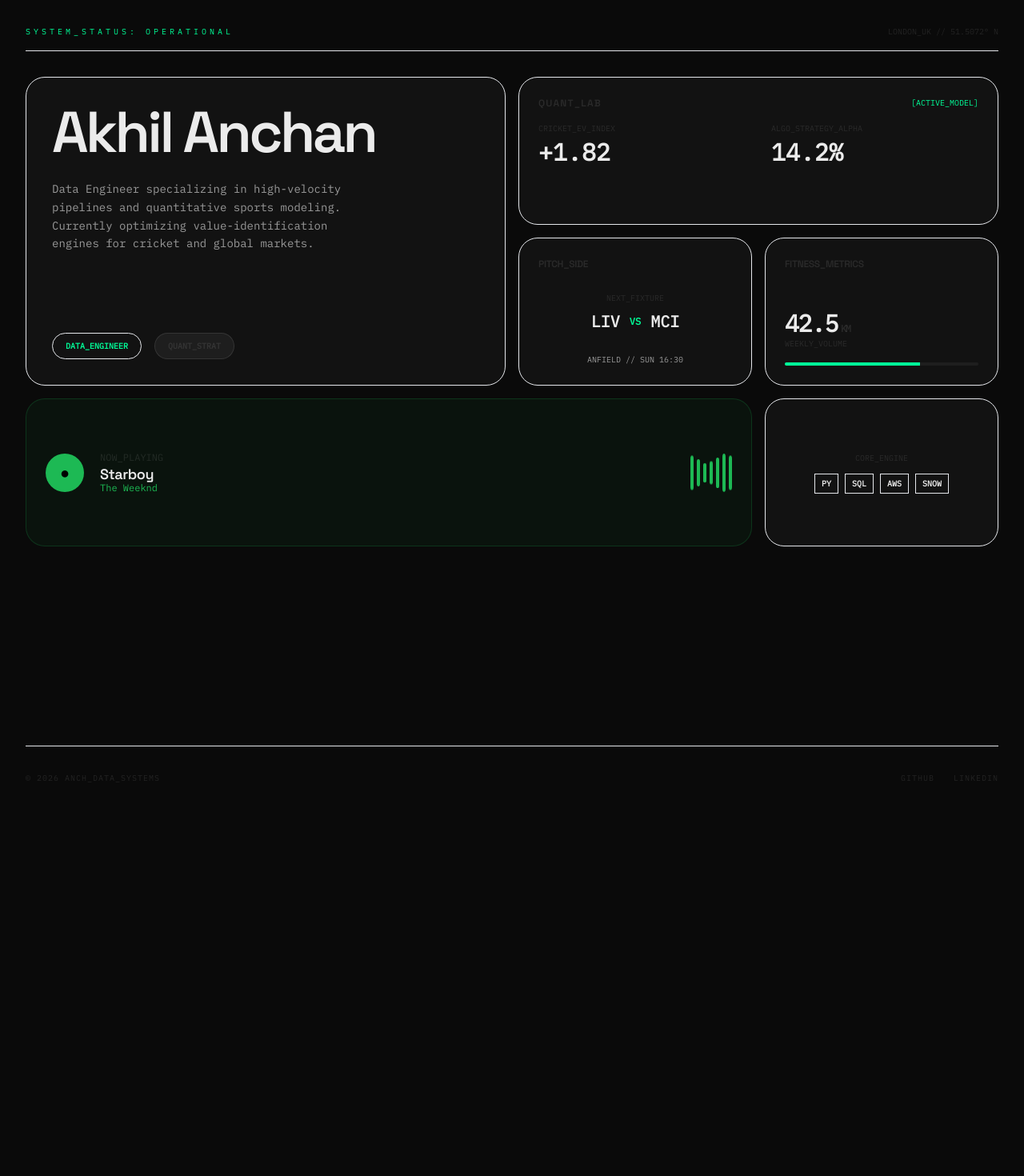
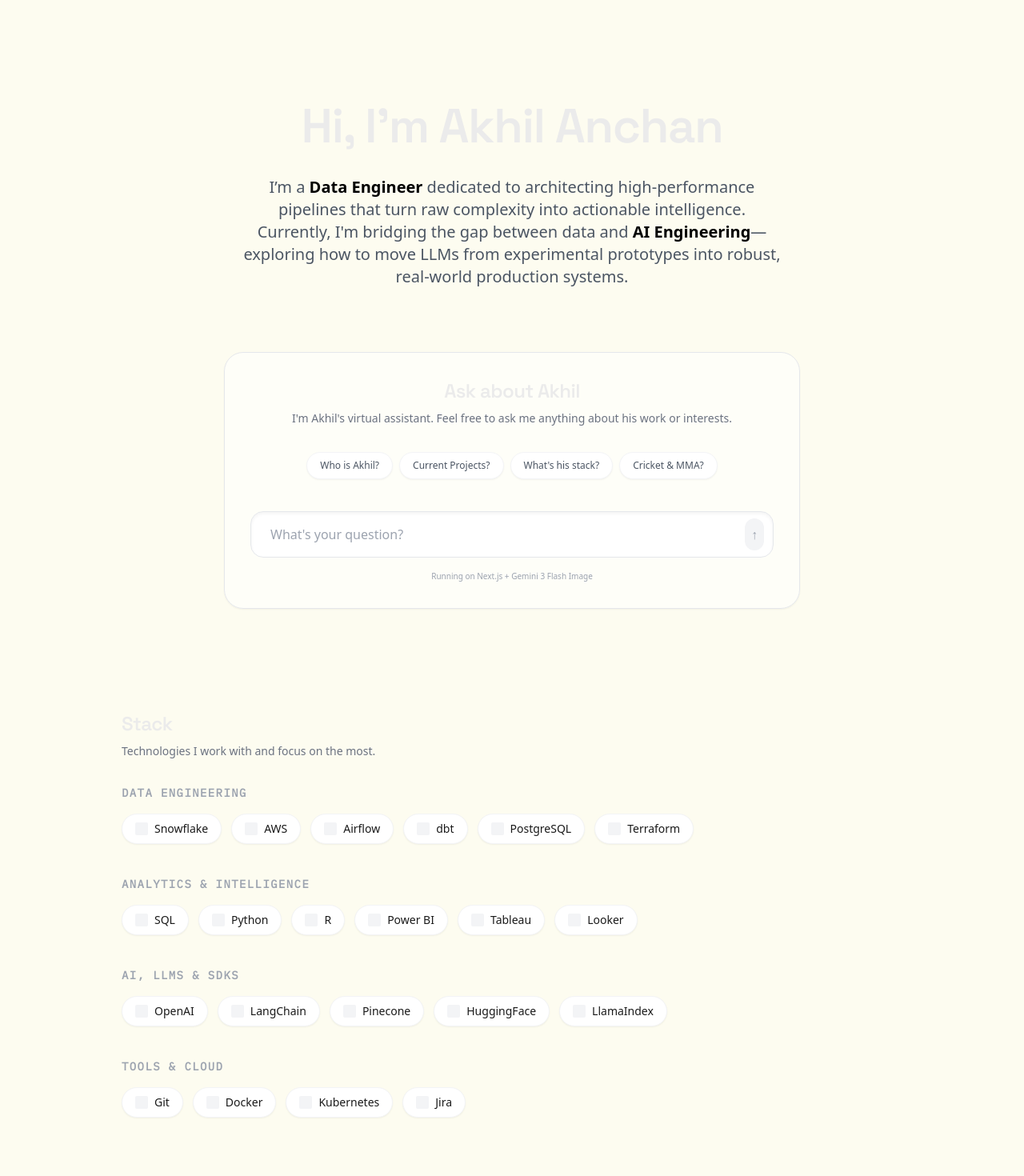
Before and after one commit to anchan26/data-portfolio, a React (Vite) app: page / in a window 1280 px wide. Shown: the top 1470 px of the page at 80% size. Before the commit the page ends 1012 px from the top, so only its background shows below. Built offline with nearby package versions, Linux system fonts and the light colour scheme.

Commit message:
changing again

```diff
--- a/src/App.tsx
+++ b/src/App.tsx
@@ -1,170 +1,140 @@
 import { useState, useEffect } from 'react';
 import { motion, AnimatePresence } from 'framer-motion';
 
-// --- HACKER TEXT COMPONENT ---
-const ScrambleText = ({ text }: { text: string }) => {
-  const [display, setDisplay] = useState(text);
-  const chars = "!@#$%^&*()_+NK67";
-
-  useEffect(() => {
-    let iteration = 0;
-    const interval = setInterval(() => {
-      setDisplay(text.split("").map((letter, index) => {
-        if (letter === " " || index < iteration) return text[index];
-        return chars[Math.floor(Math.random() * chars.length)];
-      }).join(""));
-      if (iteration >= text.length) clearInterval(interval);
-      iteration += 1 / 3;
-    }, 30);
-    return () => clearInterval(interval);
-  }, [text]);
-
-  return <span>{display}</span>;
+// --- STACK DATA ---
+const stack = {
+  dataEngineering: ['Snowflake', 'AWS', 'Airflow', 'dbt', 'PostgreSQL', 'Terraform'],
+  analytics: ['SQL', 'Python', 'R', 'Power BI', 'Tableau', 'Looker'],
+  aiAndLLMs: ['OpenAI', 'LangChain', 'Pinecone', 'HuggingFace', 'LlamaIndex'],
+  tools: ['Git', 'Docker', 'Kubernetes', 'Jira']
 };
 
-export default function Dashboard() {
+export default function PersonalWebsite() {
+  const [chatInput, setChatInput] = useState("");
+
   return (
-    <div className="min-h-screen bg-[#0a0a0a] text-foreground p-4 md:p-8 font-mono">
+    <div className="min-h-screen bg-[#FDFCF0] text-[#1a1a1a] font-sans selection:bg-primary/20">
 
-      {/* HEADER INFO */}
-      <div className="max-w-7xl mx-auto mb-8 flex justify-between items-end border-b border-subtle/20 pb-4">
-        <div className="text-[10px] text-primary tracking-[0.4em] uppercase">System_Status: Operational</div>
-        <div className="text-[10px] text-subtle uppercase">London_UK // 51.5072° N</div>
-      </div>
+      {/* 1. HERO SECTION */}
+      <section className="max-w-4xl mx-auto pt-32 pb-20 px-6 text-center">
+        <motion.h1
+          initial={{ opacity: 0, y: 20 }} animate={{ opacity: 1, y: 0 }}
+          className="text-5xl md:text-6xl font-bold tracking-tight mb-8"
+        >
+          Hi, I'm Akhil Anchan
+        </motion.h1>
+        <motion.p
+          initial={{ opacity: 0 }} animate={{ opacity: 1 }} transition={{ delay: 0.2 }}
+          className="text-lg md:text-xl text-gray-600 leading-relaxed max-w-2xl mx-auto"
+        >
+          I’m a <span className="text-black font-semibold">Data Engineer</span> dedicated to architecting high-performance pipelines that turn raw complexity into actionable intelligence.
+          Currently, I'm bridging the gap between data and <span className="text-black font-semibold">AI Engineering</span>—exploring how to move LLMs from experimental prototypes into robust, real-world production systems.
+        </motion.p>
+      </section>
 
-      {/* --- BENTO GRID START --- */}
-      <div className="max-w-7xl mx-auto grid grid-cols-1 md:grid-cols-4 md:grid-rows-4 gap-4 auto-rows-fr">
+      {/* 2. VIRTUAL ASSISTANT (The Ignacio Look) */}
+      <section className="max-w-3xl mx-auto px-6 mb-32">
+        <div className="bg-white/50 backdrop-blur-sm border border-gray-200 rounded-3xl p-8 shadow-sm">
+          <div className="text-center mb-8">
+            <h2 className="text-2xl font-bold mb-2">Ask about Akhil</h2>
+            <p className="text-sm text-gray-500">I'm Akhil's virtual assistant. Feel free to ask me anything about his work or interests.</p>
+          </div>
 
-        {/* 1. IDENTITY TILE */}
-        <motion.div
-          initial={{ opacity: 0, y: 20 }} animate={{ opacity: 1, y: 0 }}
-          className="md:col-span-2 md:row-span-2 bg-surface border border-subtle/30 p-8 rounded-3xl flex flex-col justify-between"
-        >
-          <div className="space-y-6">
-            <h1 className="text-5xl md:text-7xl font-bold text-heading tracking-tighter">
-              <ScrambleText text="Akhil Anchan" />
-            </h1>
-            <p className="text-foreground/60 max-w-sm text-sm leading-relaxed">
-              Data Engineer specializing in high-velocity pipelines and quantitative sports modeling.
-              Currently optimizing value-identification engines for cricket and global markets.
-            </p>
+          <div className="flex flex-wrap justify-center gap-2 mb-10">
+            {["Who is Akhil?", "Current Projects?", "What's his stack?", "Cricket & MMA?"].map((chip) => (
+              <button key={chip} className="px-4 py-2 bg-white border border-gray-100 rounded-full text-xs font-medium text-gray-600 hover:border-gray-300 transition-all shadow-sm">
+                {chip}
+              </button>
+            ))}
           </div>
-          <div className="flex gap-4">
-            <div className="px-4 py-2 bg-primary/10 border border-primary/20 rounded-full text-primary text-[10px] font-bold">DATA_ENGINEER</div>
-            <div className="px-4 py-2 bg-white/5 border border-white/10 rounded-full text-subtle text-[10px] font-bold">QUANT_STRAT</div>
+
+          <div className="relative">
+            <input
+              type="text"
+              placeholder="What's your question?"
+              className="w-full bg-white border border-gray-200 rounded-2xl py-4 px-6 focus:outline-none focus:ring-2 focus:ring-gray-100 transition-all shadow-inner"
+            />
+            <button className="absolute right-3 top-1/2 -translate-y-1/2 bg-gray-100 p-2 rounded-xl hover:bg-gray-200 transition-colors">
+              <span className="text-gray-400">↑</span>
+            </button>
           </div>
-        </motion.div>
+          <p className="text-center text-[10px] text-gray-400 mt-4">Running on Next.js + Gemini 3 Flash Image</p>
+        </div>
+      </section>
 
-        {/* 2. QUANT LAB: CRICKET & TRADING */}
-        <motion.div
-          whileHover={{ scale: 1.01 }}
-          className="md:col-span-2 bg-surface border border-subtle/30 p-6 rounded-3xl flex flex-col justify-between group"
-        >
-          <div className="flex justify-between items-start">
-            <h3 className="text-xs font-bold text-subtle uppercase tracking-widest">Quant_Lab</h3>
-            <span className="text-primary text-[10px]">[ACTIVE_MODEL]</span>
+      {/* 3. STACK (The Image Layout) */}
+      <section className="max-w-5xl mx-auto px-6 mb-32">
+        <h3 className="text-2xl font-bold mb-2">Stack</h3>
+        <p className="text-sm text-gray-500 mb-8">Technologies I work with and focus on the most.</p>
+
+        <div className="space-y-10">
+          {[
+            { label: "Data Engineering", items: stack.dataEngineering },
+            { label: "Analytics & Intelligence", items: stack.analytics },
+            { label: "AI, LLMs & SDKs", items: stack.aiAndLLMs },
+            { label: "Tools & Cloud", items: stack.tools }
+          ].map((cat) => (
+            <div key={cat.label}>
+              <h4 className="text-sm font-mono text-gray-400 uppercase tracking-widest mb-4">{cat.label}</h4>
+              <div className="flex flex-wrap gap-3">
+                {cat.items.map((item) => (
+                  <div key={item} className="flex items-center gap-2 bg-white border border-gray-100 px-4 py-2 rounded-full shadow-sm">
+                    <div className="w-4 h-4 bg-gray-100 rounded-sm"></div> {/* Placeholder for actual icons */}
+                    <span className="text-sm font-medium">{item}</span>
+                  </div>
+                ))}
+              </div>
+            </div>
+          ))}
+        </div>
+      </section>
+
+      {/* 4. LIFE & PERFORMANCE GRID (Cricket, MMA, Spotify) */}
+      <section className="max-w-5xl mx-auto px-6 pb-32">
+        <div className="grid grid-cols-1 md:grid-cols-3 gap-6">
+
+          {/* Cricket Card */}
+          <div className="bg-white border border-gray-100 p-6 rounded-3xl shadow-sm">
+            <h4 className="text-xs font-bold text-gray-400 uppercase mb-4">Cricket_Analysis</h4>
+            <div className="flex items-center justify-between mb-4">
+              <span className="text-2xl font-bold">IPL 2026</span>
+              <span className="text-[10px] text-green-500 font-bold uppercase tracking-tighter">Live Odds</span>
+            </div>
+            <div className="text-sm text-gray-600">Developing Poisson models to identify market inefficiencies in T20 match outcomes.</div>
           </div>
-          <div className="grid grid-cols-2 gap-8 py-4">
-            <div>
-              <p className="text-[10px] text-subtle mb-1 uppercase">Cricket_EV_Index</p>
-              <p className="text-3xl font-bold text-heading">+1.82</p>
-            </div>
-            <div>
-              <p className="text-[10px] text-subtle mb-1 uppercase">Algo_Strategy_Alpha</p>
-              <p className="text-3xl font-bold text-heading">14.2%</p>
+
+          {/* MMA Card */}
+          <div className="bg-white border border-gray-100 p-6 rounded-3xl shadow-sm">
+            <h4 className="text-xs font-bold text-gray-400 uppercase mb-4">Combat_Sports</h4>
+            <div className="flex items-center gap-4 py-4">
+              <div className="text-center flex-1">
+                <p className="text-xs text-gray-400 uppercase">Next_UFC</p>
+                <p className="font-bold">UFC 310</p>
+              </div>
+              <div className="w-[1px] h-10 bg-gray-100"></div>
+              <div className="text-center flex-1">
+                <p className="text-xs text-gray-400 uppercase">Training</p>
+                <p className="font-bold">Muay Thai</p>
+              </div>
             </div>
           </div>
-          {/* Animated Waveform */}
-          <div className="h-8 flex items-end gap-1 overflow-hidden">
-            {[40, 70, 45, 90, 65, 80, 30, 60, 40, 95, 50, 70].map((h, i) => (
-              <motion.div
-                key={i}
-                animate={{ height: [`${h}%`, `${h+10}%`, `${h}%`] }}
-                transition={{ repeat: Infinity, duration: 2, delay: i * 0.1 }}
-                className="flex-1 bg-primary/30 rounded-t-sm"
-              />
-            ))}
-          </div>
-        </motion.div>
 
-        {/* 3. FOOTBALL TRACKER */}
-        <motion.div
-          whileHover={{ scale: 1.01 }}
-          className="md:col-span-1 bg-surface border border-subtle/30 p-6 rounded-3xl flex flex-col justify-between"
-        >
-          <h3 className="text-xs font-bold text-subtle uppercase">Pitch_Side</h3>
-          <div className="text-center py-4">
-            <div className="text-[10px] text-subtle mb-2 uppercase">Next_Fixture</div>
-            <div className="flex items-center justify-center gap-3 text-xl font-bold text-heading">
-              <span>LIV</span>
-              <span className="text-xs text-primary">VS</span>
-              <span>MCI</span>
+          {/* Spotify Card */}
+          <div className="bg-[#1DB954]/5 border border-[#1DB954]/10 p-6 rounded-3xl flex flex-col justify-center">
+            <div className="flex items-center gap-4">
+              <div className="w-10 h-10 bg-[#1DB954] rounded-full flex items-center justify-center animate-spin-slow">
+                <span className="text-black">♫</span>
+              </div>
+              <div>
+                <p className="text-[10px] text-gray-400 uppercase">Spotify_Live</p>
+                <p className="text-sm font-bold truncate">Starboy</p>
+                <p className="text-[10px] text-gray-500">The Weeknd</p>
+              </div>
             </div>
           </div>
-          <div className="text-[10px] text-center text-primary/60">ANFIELD // SUN 16:30</div>
-        </motion.div>
 
-        {/* 4. FITNESS / STRAVA */}
-        <motion.div
-          whileHover={{ scale: 1.01 }}
-          className="md:col-span-1 bg-surface border border-subtle/30 p-6 rounded-3xl flex flex-col justify-between group"
-        >
-          <h3 className="text-xs font-bold text-subtle uppercase">Fitness_Metrics</h3>
-          <div className="space-y-4">
-            <div>
-              <p className="text-3xl font-bold text-heading tracking-tighter">42.5<span className="text-xs ml-1 text-subtle">KM</span></p>
-              <p className="text-[10px] text-subtle uppercase">Weekly_Volume</p>
-            </div>
-            <div className="w-full bg-white/5 h-1 rounded-full overflow-hidden">
-              <motion.div initial={{ width: 0 }} animate={{ width: "70%" }} className="h-full bg-primary" />
-            </div>
-          </div>
-        </motion.div>
-
-        {/* 5. SPOTIFY LIVE */}
-        <motion.div
-          whileHover={{ scale: 1.01 }}
-          className="md:col-span-3 bg-[#1DB954]/5 border border-[#1DB954]/20 p-6 rounded-3xl flex items-center justify-between"
-        >
-          <div className="flex items-center gap-5">
-            <div className="relative">
-              <div className="w-12 h-12 bg-[#1DB954] rounded-full flex items-center justify-center animate-spin-slow">
-                <span className="text-black text-xl">●</span>
-              </div>
-            </div>
-            <div>
-              <p className="text-xs text-subtle uppercase mb-1">Now_Playing</p>
-              <h4 className="text-lg font-bold text-heading leading-none">Starboy</h4>
-              <p className="text-xs text-[#1DB954]">The Weeknd</p>
-            </div>
-          </div>
-          <div className="flex gap-1 h-6">
-            {[1, 2, 3, 4, 3, 2, 1].map((_, i) => (
-              <motion.div key={i} animate={{ scaleY: [1, 2, 1] }} transition={{ repeat: Infinity, duration: 0.6, delay: i * 0.1 }} className="w-1 bg-[#1DB954] rounded-full" />
-            ))}
-          </div>
-        </motion.div>
-
-        {/* 6. CORE STACK */}
-        <div className="md:col-span-1 bg-surface border border-subtle/30 p-6 rounded-3xl flex flex-col justify-center items-center">
-          <p className="text-[10px] text-subtle uppercase mb-3">Core_Engine</p>
-          <div className="flex flex-wrap gap-2 justify-center">
-            {['PY', 'SQL', 'AWS', 'SNOW'].map(t => (
-              <span key={t} className="px-2 py-1 border border-subtle/20 text-[10px] text-heading font-bold">{t}</span>
-            ))}
-          </div>
         </div>
-
-      </div>
-
-      {/* FOOTER */}
-      <footer className="max-w-7xl mx-auto mt-12 pt-8 border-t border-subtle/10 flex justify-between items-center text-[10px] text-subtle tracking-widest uppercase">
-        <div>© 2026 ANCH_DATA_SYSTEMS</div>
-        <div className="flex gap-6">
-          <a href="#" className="hover:text-primary transition-colors">Github</a>
-          <a href="#" className="hover:text-primary transition-colors">LinkedIn</a>
-        </div>
-      </footer>
+      </section>
 
     </div>
   );
```
